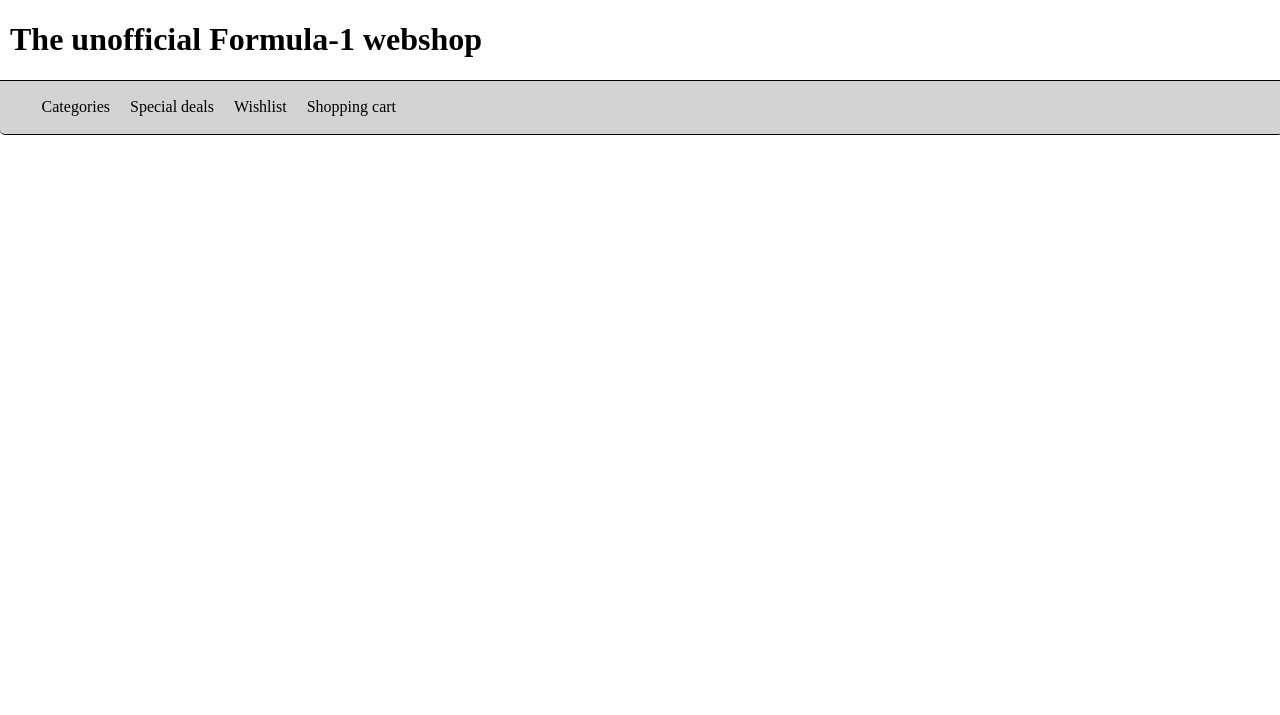
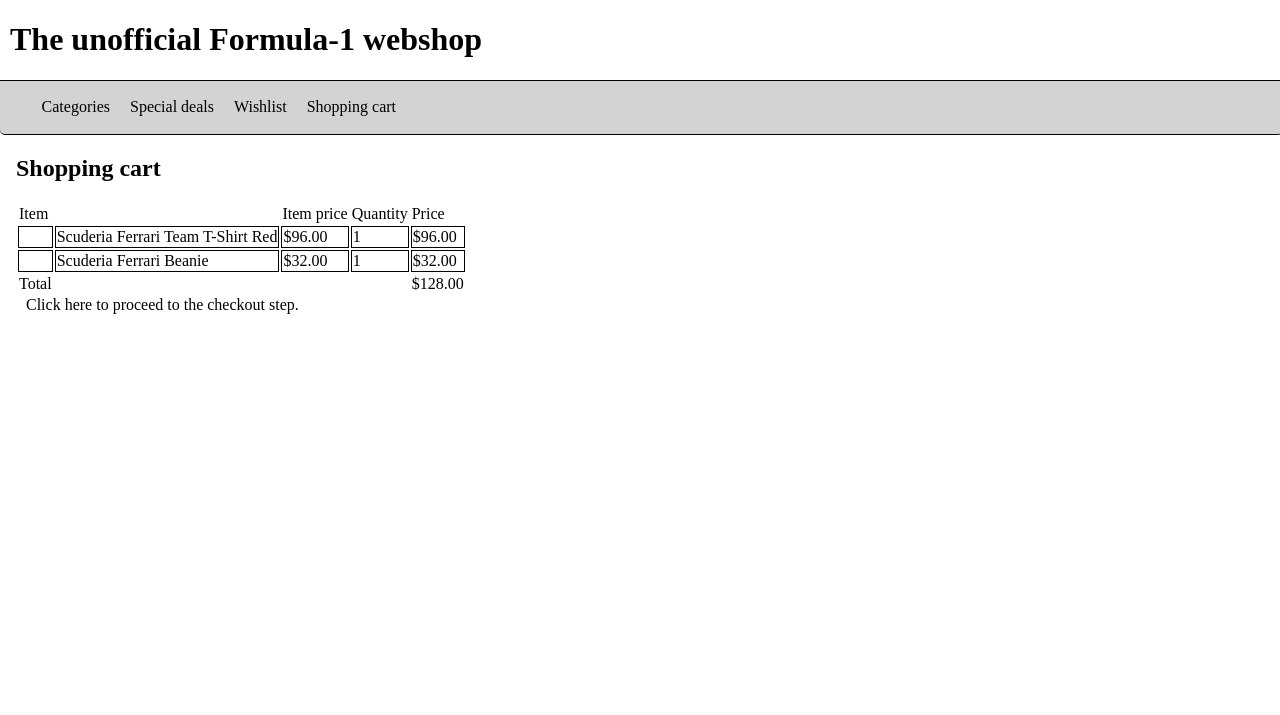
Before and after one commit to hansludvig/dat310_web, a plain HTML site: page assignments/3/cart.html in a window 1280 px wide. Shown: the top 715 px of the page. Drawn offline with Linux system fonts and the light colour scheme; a web font is replaced by a local one.

Commit message:
added table, work on css and bootstrap

```diff
--- a/assignments/3/cart.html
+++ b/assignments/3/cart.html
@@ -20,7 +20,45 @@
             </ul>
         </nav>
         <main>
+            <h2>Shopping cart</h2>
+            <div>
+                <table>
+                    <tr>
+                        <td>Item</td>
+                        <td></td>
+                        <td>Item price</td>
+                        <td>Quantity</td>
+                        <td>Price</td>
+                    </tr>
+                    <tr>
+                        <td class="producktable"></td>
+                        <td class="producktable">Scuderia Ferrari Team T-Shirt Red</td>
+                        <td class="producktable">&#36;96.00</td>
+                        <td class="producktable">1</td>
+                        <td class="producktable">&#36;96.00</td>
+                    </tr>
+                     <tr>
+                        <td class="producktable"></td>
+                        <td class="producktable">Scuderia Ferrari Beanie</td>
+                        <td class="producktable">&#36;32.00</td>
+                        <td class="producktable">1</td>
+                        <td class="producktable">&#36;32.00</td>
+                    </tr>
+                     <tr>
+                        <td>Total</td>
+                        <td></td>
+                        <td></td>
+                        <td></td>
+                        <td>&#36;128.00</td>
+                    </tr>
+                </table>
+                <div>
+                    <p>Click here to proceed to the checkout step.</p>
+                </div>
+                <div>
 
+                </div>
+            </div>
         </mian>
         <footer>
             <article>
--- a/assignments/3/style.css
+++ b/assignments/3/style.css
@@ -5,7 +5,7 @@ html{
 h1, h2, h3, h4, h5, h6{
     font-family: Montserrat;
 }
-li, p, article{
+li, td, p, article{
     font-family: Raleway;
     font-size: 1em;
 }
@@ -171,6 +171,9 @@ footer{
         padding: 0 0 0 1em;
 
     }
+.producktable{
+    border: 1px solid black;
+}
 
 @font-face {
   font-family: 'Montserrat';
```
